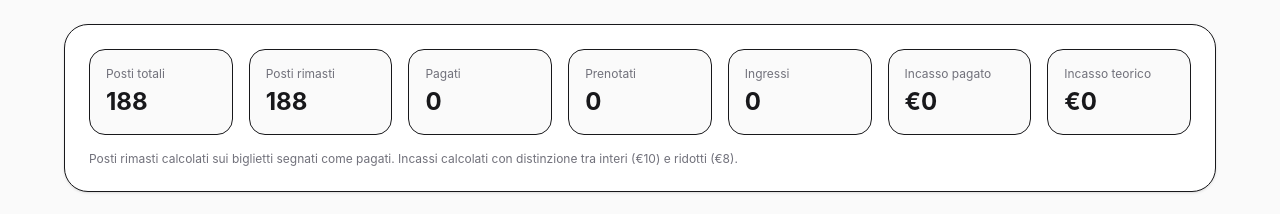
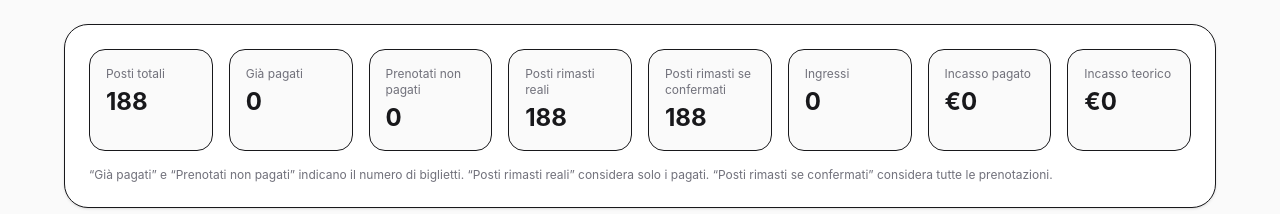
Before and after one commit to liberamint/biglietteria-teatro, a Next.js app: page /admin in a window 1280 px wide. Shown: the part 154-368 px from the top of the page. Built offline with nearby package versions, Linux system fonts and the light colour scheme; no server answers; the database is empty.

Commit message:
conteggi pagati prenotati e posti rimasti corretti

```diff
--- a/app/admin/page.tsx
+++ b/app/admin/page.tsx
@@ -159,14 +159,13 @@ export default function AdminPage() {
 
     const value = receiptDrafts[bookingId] || '';
 
-    const { data, error } = await supabase
+    const { error } = await supabase
       .from('bookings')
       .update({
         receipt_number: value.trim() || null,
         updated_at: new Date().toISOString(),
       })
-      .eq('id', bookingId)
-      .select();
+      .eq('id', bookingId);
 
     if (error) {
       console.error('Errore salvataggio ricevuta:', error);
@@ -175,7 +174,6 @@ export default function AdminPage() {
       return;
     }
 
-    console.log('Risultato update ricevuta:', data);
     setSaveMessage('Ricevuta salvata correttamente.');
     setSavingReceiptId(null);
     await loadData();
@@ -197,12 +195,9 @@ export default function AdminPage() {
     const reduced = Number(booking.reduced_tickets || 0);
     const totalTickets = Number(booking.ticket_count || 0);
 
-    const normalizedFull =
-      full === 0 && reduced === 0 ? totalTickets : full;
+    const normalizedFull = full === 0 && reduced === 0 ? totalTickets : full;
 
-    const totale =
-      normalizedFull * prezzoIntero +
-      reduced * prezzoRidotto;
+    const totale = normalizedFull * prezzoIntero + reduced * prezzoRidotto;
 
     return {
       full: normalizedFull,
@@ -270,33 +265,37 @@ export default function AdminPage() {
     saveAs(file, `prenotazioni_${safeName}.xlsx`);
   }
 
-  const totalPaidTickets = bookings
+  const bigliettiPagati = bookings
     .filter((b) => b.paid)
-    .reduce((sum, booking) => {
-      const totals = getBookingTotals(booking);
-      return sum + totals.totalTickets;
-    }, 0);
+    .reduce((sum, booking) => sum + getBookingTotals(booking).totalTickets, 0);
+
+  const bigliettiPrenotatiNonPagati = bookings
+    .filter((b) => !b.paid)
+    .reduce((sum, booking) => sum + getBookingTotals(booking).totalTickets, 0);
+
+  const bigliettiTotaliPrenotati = bookings.reduce(
+    (sum, booking) => sum + getBookingTotals(booking).totalTickets,
+    0
+  );
 
   const incassoPagato = bookings
     .filter((b) => b.paid)
-    .reduce((sum, booking) => {
-      const totals = getBookingTotals(booking);
-      return sum + totals.totale;
-    }, 0);
+    .reduce((sum, booking) => sum + getBookingTotals(booking).totale, 0);
 
-  const incassoTeorico = bookings
-    .reduce((sum, booking) => {
-      const totals = getBookingTotals(booking);
-      return sum + totals.totale;
-    }, 0);
+  const incassoTeorico = bookings.reduce(
+    (sum, booking) => sum + getBookingTotals(booking).totale,
+    0
+  );
 
-  const postiRimasti = Math.max(TOTAL_POSTI - totalPaidTickets, 0);
+  const postiRimastiReali = Math.max(TOTAL_POSTI - bigliettiPagati, 0);
+  const postiRimastiSeConfermati = Math.max(TOTAL_POSTI - bigliettiTotaliPrenotati, 0);
 
   const stats = {
     postiTotali: TOTAL_POSTI,
-    postiRimasti,
-    pagati: serials.filter((s) => s.status === 'PAGATO').length,
-    prenotati: serials.filter((s) => s.status === 'PRENOTATO').length,
+    postiRimastiReali,
+    postiRimastiSeConfermati,
+    bigliettiPagati,
+    bigliettiPrenotatiNonPagati,
     ingressi: bookings.filter((b) => b.checked_in).length,
     incassoPagato,
     incassoTeorico,
@@ -335,25 +334,30 @@ export default function AdminPage() {
 
           <Card>
             <CardContent>
-              <div className="grid grid-cols-1 gap-4 md:grid-cols-4 xl:grid-cols-7">
+              <div className="grid grid-cols-1 gap-4 md:grid-cols-4 xl:grid-cols-8">
                 <div className="rounded-2xl border bg-zinc-50 p-4">
                   <div className="text-xs text-zinc-500">Posti totali</div>
                   <div className="mt-1 text-2xl font-bold">{stats.postiTotali}</div>
                 </div>
 
                 <div className="rounded-2xl border bg-zinc-50 p-4">
-                  <div className="text-xs text-zinc-500">Posti rimasti</div>
-                  <div className="mt-1 text-2xl font-bold">{stats.postiRimasti}</div>
+                  <div className="text-xs text-zinc-500">Già pagati</div>
+                  <div className="mt-1 text-2xl font-bold">{stats.bigliettiPagati}</div>
                 </div>
 
                 <div className="rounded-2xl border bg-zinc-50 p-4">
-                  <div className="text-xs text-zinc-500">Pagati</div>
-                  <div className="mt-1 text-2xl font-bold">{stats.pagati}</div>
+                  <div className="text-xs text-zinc-500">Prenotati non pagati</div>
+                  <div className="mt-1 text-2xl font-bold">{stats.bigliettiPrenotatiNonPagati}</div>
                 </div>
 
                 <div className="rounded-2xl border bg-zinc-50 p-4">
-                  <div className="text-xs text-zinc-500">Prenotati</div>
-                  <div className="mt-1 text-2xl font-bold">{stats.prenotati}</div>
+                  <div className="text-xs text-zinc-500">Posti rimasti reali</div>
+                  <div className="mt-1 text-2xl font-bold">{stats.postiRimastiReali}</div>
+                </div>
+
+                <div className="rounded-2xl border bg-zinc-50 p-4">
+                  <div className="text-xs text-zinc-500">Posti rimasti se confermati</div>
+                  <div className="mt-1 text-2xl font-bold">{stats.postiRimastiSeConfermati}</div>
                 </div>
 
                 <div className="rounded-2xl border bg-zinc-50 p-4">
@@ -373,7 +377,7 @@ export default function AdminPage() {
               </div>
 
               <p className="mt-4 text-xs text-zinc-500">
-                Posti rimasti calcolati sui biglietti segnati come pagati. Incassi calcolati con distinzione tra interi (€{prezzoIntero}) e ridotti (€{prezzoRidotto}).
+                “Già pagati” e “Prenotati non pagati” indicano il numero di biglietti. “Posti rimasti reali” considera solo i pagati. “Posti rimasti se confermati” considera tutte le prenotazioni.
               </p>
             </CardContent>
           </Card>
```
